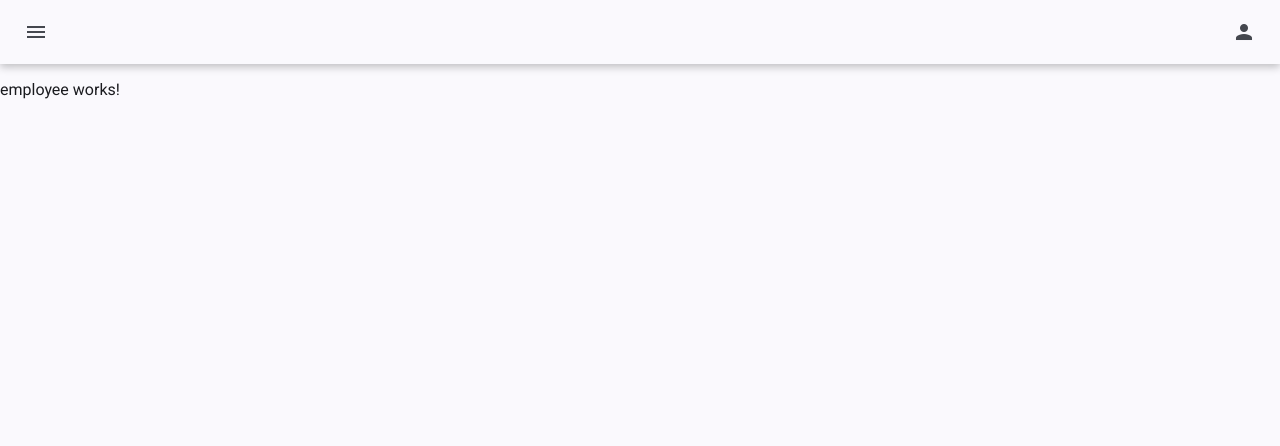
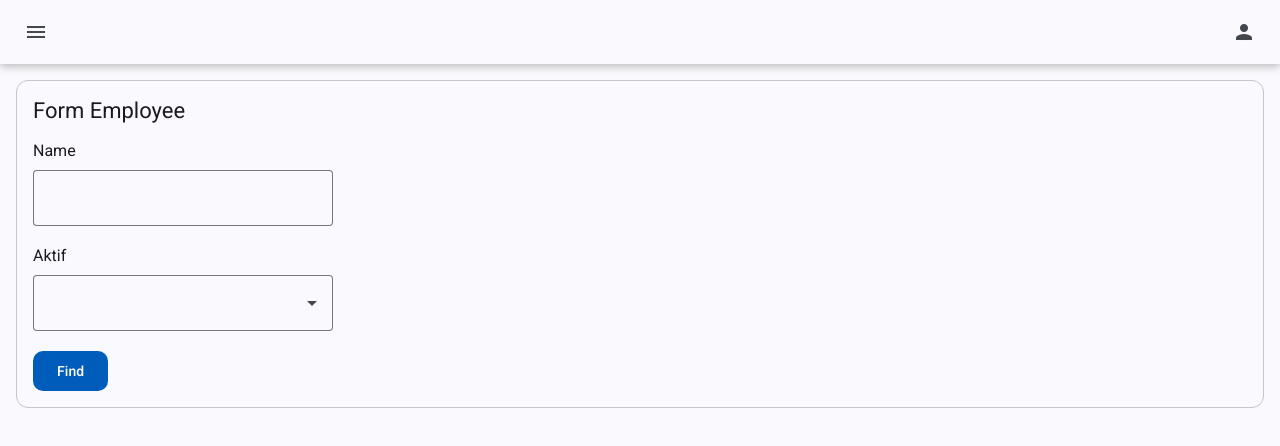
Before and after one commit to alifrazanit/Employee_Management, an Angular app: page /employee in a window 1280 px wide. Shown: the top 446 px of the page. Built offline with nearby package versions, Linux system fonts and the light colour scheme.

Commit message:
employee inquiry

```diff
--- a/src/app/pages/master/employee/employee.component.css
+++ b/src/app/pages/master/employee/employee.component.css
@@ -0,0 +1,13 @@
+mat-card mat-card-content .form-control {
+  display: flex;
+  flex-flow: column;
+  gap: 10px;
+  width: 300px;
+}
+mat-card mat-card-content {
+    padding-top: 1rem;
+}
+
+.btn-find{
+    border-radius: 10px;
+}
--- a/src/app/pages/master/employee/employee.component.html
+++ b/src/app/pages/master/employee/employee.component.html
@@ -1 +1,41 @@
-<p>employee works!</p>
+<mat-card appearance="outlined">
+    <mat-card-header>
+        <mat-card-title>Form Employee</mat-card-title>
+    </mat-card-header>
+    <mat-card-content>
+        <form [formGroup]="form">
+           <div class="row">
+            <div class="col">
+                <div class="form-container">
+                    <div class="form-control">
+                        <mat-label>Name</mat-label>
+                        <mat-form-field appearance="outline">
+                            <input matInput formControlName="name">
+                        </mat-form-field>
+                    </div>
+                </div>
+            </div>
+           </div>
+           <div class="row">
+            <div class="col">
+                <div class="form-container">
+                    <div class="form-control">
+                        <mat-label>Aktif</mat-label>
+                        <mat-form-field appearance="outline">
+                            <mat-select formControlName="status">
+                                <mat-option value="one">First option</mat-option>
+                                <mat-option value="two">Second option</mat-option>
+                              </mat-select>
+                        </mat-form-field>
+                    </div>
+                </div>
+            </div>
+           </div>
+           <div class="row">
+            <div class="col">
+                <button mat-button mat-flat-button class="btn-find">Find</button>
+            </div>
+           </div>
+        </form>
+    </mat-card-content>
+</mat-card>
--- a/src/app/pages/master/employee/employee.component.ts
+++ b/src/app/pages/master/employee/employee.component.ts
@@ -1,11 +1,39 @@
-import { Component } from '@angular/core';
-
+import { Component, OnInit } from '@angular/core';
+import { MatCardModule } from '@angular/material/card';
+import { FormGroup, ReactiveFormsModule, FormControl, Validators } from '@angular/forms';
+import { MatFormFieldModule } from '@angular/material/form-field';
+import { MatButtonModule } from '@angular/material/button';
+import { MatInputModule } from '@angular/material/input';
+import {MatSelectModule} from '@angular/material/select';
+import {MatTableModule} from '@angular/material/table';
 @Component({
   selector: 'app-employee',
-  imports: [],
+  imports: [
+    MatCardModule,
+    ReactiveFormsModule,
+    MatButtonModule,
+    MatInputModule,
+    MatFormFieldModule,
+    MatSelectModule,
+    MatTableModule
+  ],
   templateUrl: './employee.component.html',
   styleUrl: './employee.component.css'
 })
-export class EmployeeComponent {
+export class EmployeeComponent implements OnInit {
+  form!: FormGroup;
+  constructor() { }
+
+  ngOnInit(): void {
+    this.initForm();
+  }
+
+
+  initForm() {
+    this.form = new FormGroup({
+      name: new FormControl(null, [Validators.required]),
+      status: new FormControl(null),
+    })
+  }
 
 }
--- a/src/app/template/template.component.css
+++ b/src/app/template/template.component.css
@@ -6,3 +6,7 @@ mat-drawer-container{
 mat-drawer-container mat-drawer{
     border-radius: 0;
 }
+
+mat-drawer-container .main-content{
+    padding: 1rem;
+}
--- a/src/app/template/template.component.html
+++ b/src/app/template/template.component.html
@@ -6,6 +6,8 @@
         <app-navbar
             (onOpenSide)="sidenav.toggle()"
             (onLogout)="onLogout()"/>
-        <router-outlet />
+        <div class="main-content">
+            <router-outlet />
+        </div>
     </mat-drawer-content>
 </mat-drawer-container>
```
